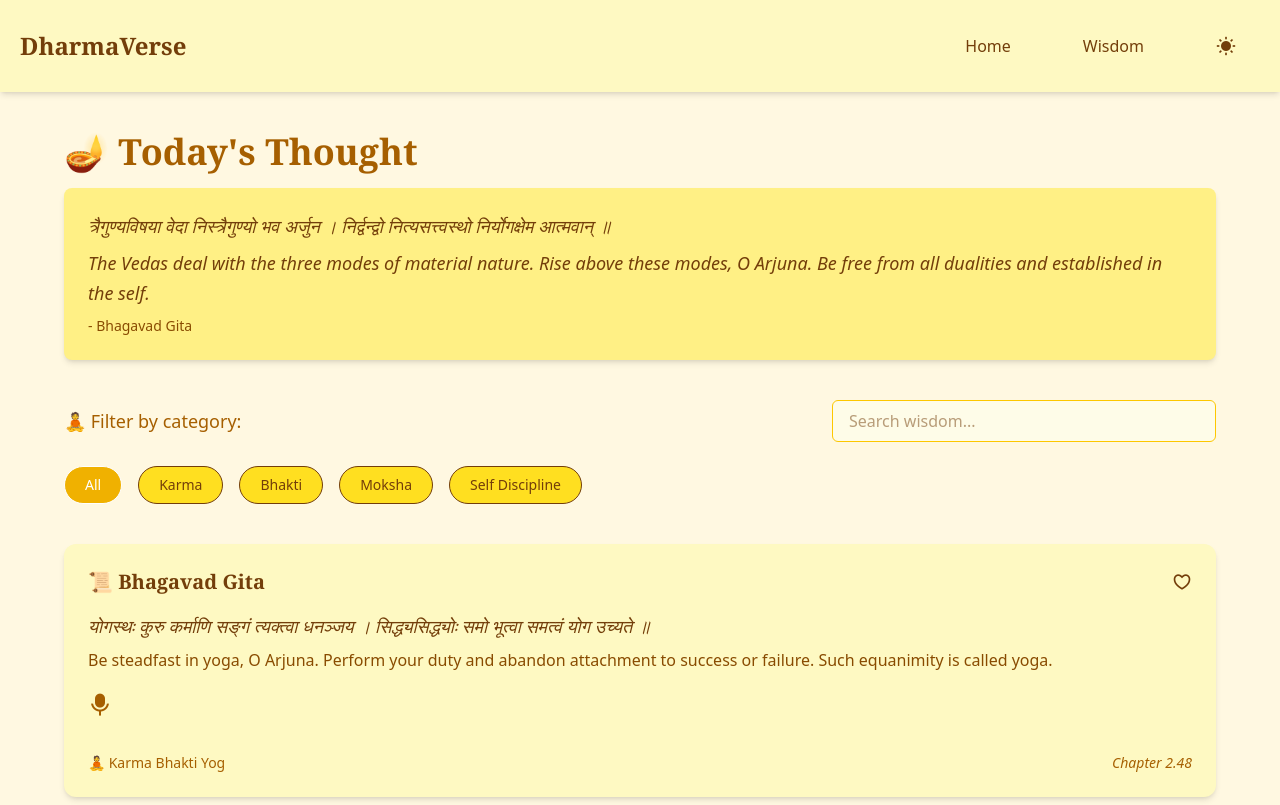
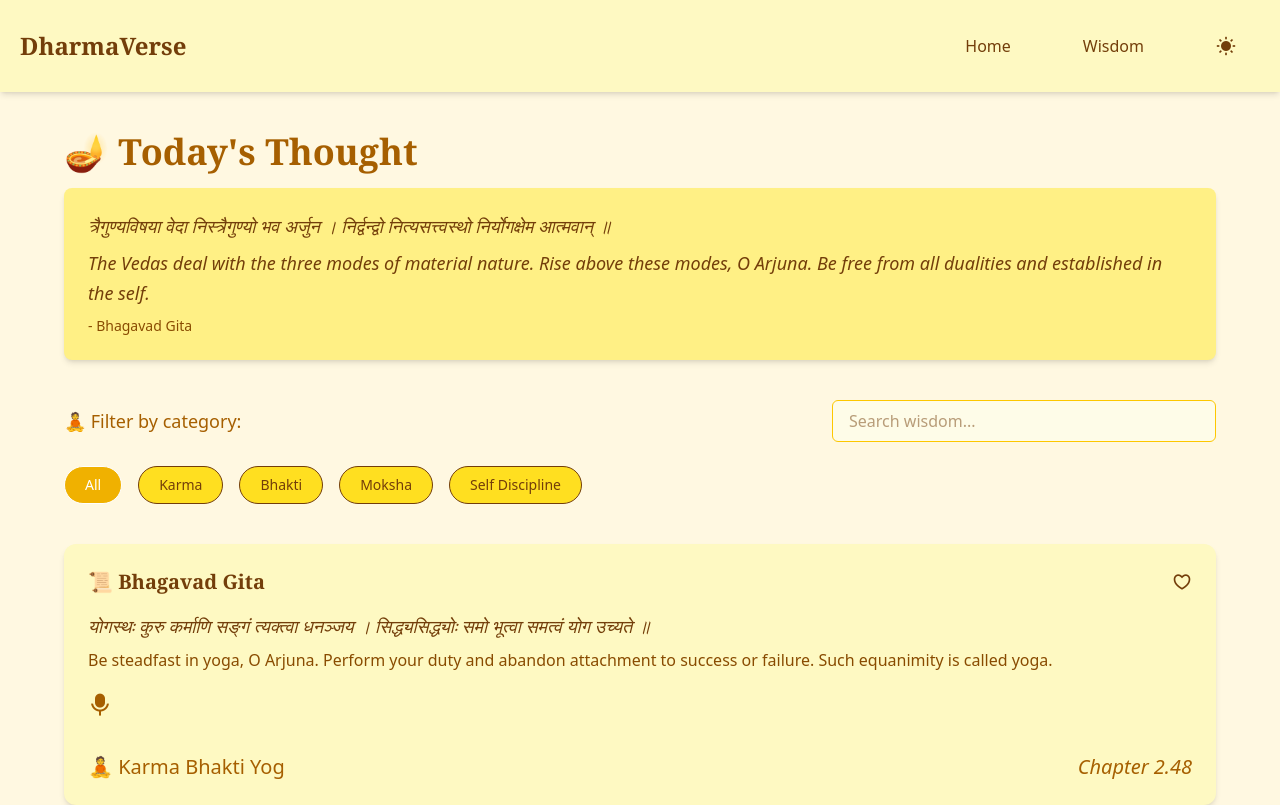
Before and after one commit to Basanta-khatri-0311/DharmaVerse, a React (Vite) app: page / in a window 1280 px wide. Shown: the top 805 px of the page. Built offline with nearby package versions, Linux system fonts and the light colour scheme.

Commit message:
styled the font for bigger screens

```diff
--- a/src/components/VerseCard.jsx
+++ b/src/components/VerseCard.jsx
@@ -90,7 +90,7 @@ const VerseCard = ({ verses, toggleFavorite }) => {
             </div>
 
             {/* Verse Meta */}
-            <div className="flex justify-between items-center text-sm text-yellow-700 dark:text-yellow-400">
+            <div className="flex justify-between items-center text-sm md:text-xl text-yellow-700 dark:text-yellow-400">
               <span>🧘 {verse.tag}</span>
               <span className="italic">Chapter {verse.chapter}</span>
             </div>
```
